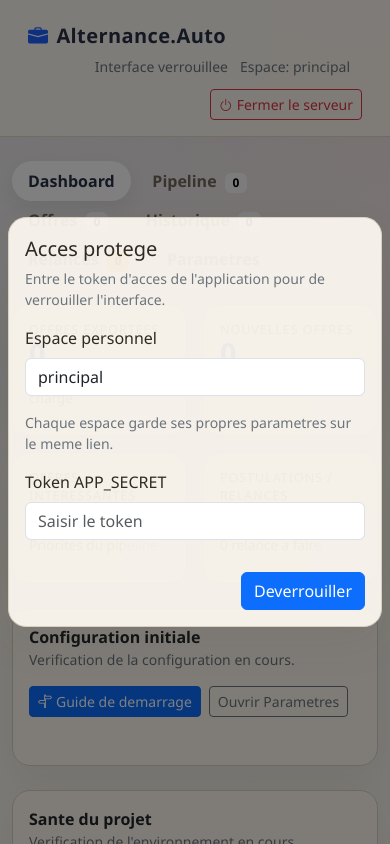
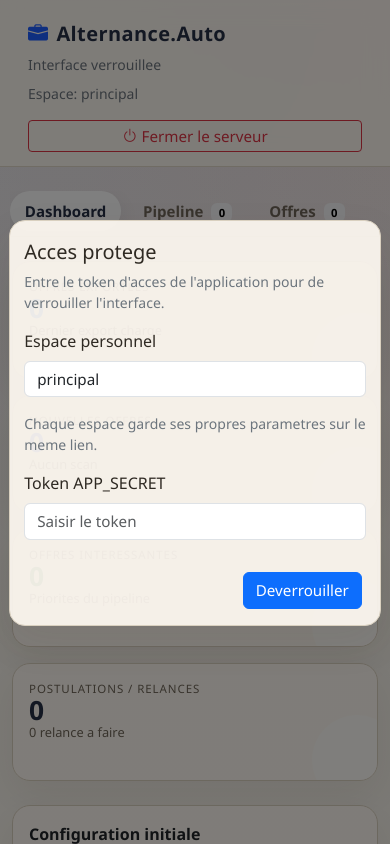
Before and after one commit to kaizenvtcgit/Automatisation-alternance, a Flask app: page / in a window 390 px wide. Run offline with Flask 3, Linux system fonts and the light colour scheme; data that the repository does not hold is empty.

Commit message:
Improve mobile responsiveness across dashboard and pipeline

```diff
--- a/templates/index.html
+++ b/templates/index.html
@@ -132,6 +132,16 @@
 
     .nav-tabs {
       border-bottom: 1px solid var(--line);
+      flex-wrap: nowrap;
+      overflow-x: auto;
+      overflow-y: hidden;
+      gap: 0.15rem;
+      padding-bottom: 0.35rem;
+      scrollbar-width: thin;
+    }
+
+    .nav-tabs .nav-item {
+      flex: 0 0 auto;
     }
 
     .nav-tabs .nav-link {
@@ -140,6 +150,7 @@
       font-weight: 600;
       border-radius: 999px;
       margin-right: 0.35rem;
+      white-space: nowrap;
     }
 
     .nav-tabs .nav-link.active {
@@ -161,6 +172,22 @@
       --bs-table-bg: transparent;
       --bs-table-color: var(--text);
       margin-bottom: 0;
+    }
+
+    .table-responsive {
+      -webkit-overflow-scrolling: touch;
+    }
+
+    #tab-offres .table {
+      min-width: 960px;
+    }
+
+    .historique-table {
+      min-width: 840px;
+    }
+
+    #tab-relances .table {
+      min-width: 820px;
     }
 
     .table th {
@@ -707,7 +734,7 @@
       justify-content: space-between;
       align-items: center;
       gap: 0.75rem;
-       flex-wrap: wrap;
+      flex-wrap: wrap;
     }
 
     .tag-editor {
@@ -868,6 +895,10 @@
     .app-toast-error { border-left: 4px solid var(--red); }
     .app-toast-warn { border-left: 4px solid var(--amber); }
 
+    .modal-dialog {
+      margin: 1rem;
+    }
+
     @keyframes fadeUp {
       from { opacity: 0; transform: translateY(6px); }
       to { opacity: 1; transform: translateY(0); }
@@ -884,8 +915,41 @@
     }
 
     @media (max-width: 991px) {
+      .navbar .page-shell {
+        align-items: flex-start;
+      }
+
+      .navbar-brand {
+        width: 100%;
+      }
+
+      .navbar-actions {
+        width: 100%;
+        justify-content: flex-start;
+        gap: 0.5rem;
+      }
+
+      .health-check-item,
+      .offer-card-header {
+        flex-direction: column;
+        align-items: stretch;
+      }
+
+      .kanban-col {
+        min-height: 380px;
+        padding: 1rem;
+      }
+
       .kanban-grid {
         grid-template-columns: repeat(6, minmax(300px, 1fr));
+      }
+
+      .offer-card-actions {
+        grid-template-columns: repeat(2, minmax(0, 1fr));
+      }
+
+      .sticky-actions {
+        top: 66px;
       }
     }
 
@@ -901,6 +965,131 @@
 
       .metric-value {
         font-size: 1.8rem;
+      }
+
+      .metric-card {
+        min-height: 118px;
+      }
+
+      .metric-label {
+        font-size: 0.72rem;
+      }
+
+      .navbar {
+        padding-top: 0.85rem !important;
+        padding-bottom: 0.85rem !important;
+      }
+
+      .navbar-actions > * {
+        width: 100%;
+      }
+
+      .nav-tabs {
+        margin-left: -0.1rem;
+        margin-right: -0.1rem;
+      }
+
+      .nav-tabs .nav-link {
+        padding: 0.55rem 0.9rem;
+        font-size: 0.94rem;
+      }
+
+      .pipeline-toolbar,
+      .settings-card,
+      .card.p-3 {
+        padding: 1rem !important;
+      }
+
+      .kanban-grid {
+        grid-template-columns: repeat(6, minmax(264px, 1fr));
+        gap: 1rem;
+      }
+
+      .kanban-col {
+        border-radius: 18px;
+        padding: 0.9rem;
+      }
+
+      .kanban-head {
+        margin-bottom: 0.85rem;
+        padding-bottom: 0.75rem;
+      }
+
+      .offer-card {
+        padding: 0.85rem;
+      }
+
+      .offer-title {
+        font-size: 0.96rem;
+      }
+
+      .offer-card-summary {
+        font-size: 0.83rem;
+        min-height: 0;
+      }
+
+      .offer-card-actions {
+        grid-template-columns: 1fr;
+      }
+
+      .settings-actions,
+      .settings-actions > div:last-child {
+        flex-direction: column;
+        align-items: stretch;
+      }
+
+      .setup-guide-steps,
+      .health-overview {
+        grid-template-columns: 1fr;
+      }
+
+      .app-toast {
+        min-width: 0;
+        width: min(100vw - 1.5rem, 420px);
+      }
+
+      .toast-shell {
+        left: 0.75rem;
+        right: 0.75rem;
+        top: 4.8rem;
+      }
+
+      .modal-dialog {
+        margin: 0.55rem;
+      }
+    }
+
+    @media (max-width: 575px) {
+      .metric-value {
+        font-size: 1.65rem;
+      }
+
+      .metric-note {
+        font-size: 0.8rem;
+      }
+
+      .summary-line,
+      .description-box,
+      .health-check-item,
+      .setup-step {
+        padding: 0.8rem 0.85rem;
+      }
+
+      .btn,
+      .form-control,
+      .form-select {
+        font-size: 0.95rem;
+      }
+
+      .modal-content {
+        border-radius: 16px;
+      }
+
+      .modal-header,
+      .modal-body,
+      .modal-footer {
+        padding-left: 0.9rem;
+        padding-right: 0.9rem;
       }
     }
   </style>
@@ -940,28 +1129,28 @@
     <div class="tab-content">
       <div class="tab-pane fade show active" id="tab-dashboard">
         <div class="row g-3 mb-4">
-          <div class="col-6 col-xl-3">
+          <div class="col-12 col-sm-6 col-xl-3">
             <div class="card metric-card p-3">
               <div class="metric-label">Offres exportees</div>
               <div class="metric-value text-primary" id="stat-offres">0</div>
               <div class="metric-note" id="stat-offres-note">Dernier export charge</div>
             </div>
           </div>
-          <div class="col-6 col-xl-3">
+          <div class="col-12 col-sm-6 col-xl-3">
             <div class="card metric-card p-3">
               <div class="metric-label">Nouvelles offres</div>
               <div class="metric-value" style="color:var(--blue)" id="stat-nouvelles">0</div>
               <div class="metric-note" id="stat-last-scan">Aucun scan</div>
             </div>
           </div>
-          <div class="col-6 col-xl-3">
+          <div class="col-12 col-sm-6 col-xl-3">
             <div class="card metric-card p-3">
               <div class="metric-label">Offres interessantes</div>
               <div class="metric-value" style="color:var(--green)" id="stat-interessantes">0</div>
               <div class="metric-note" id="stat-interessantes-note">Priorites du pipeline</div>
             </div>
           </div>
-          <div class="col-6 col-xl-3">
+          <div class="col-12 col-sm-6 col-xl-3">
             <div class="card metric-card p-3">
               <div class="metric-label">Postulations / relances</div>
               <div class="metric-value" style="color:var(--ink)" id="stat-postulations">0</div>
@@ -1078,7 +1267,7 @@
             <div class="card p-3 h-100">
               <div class="d-flex justify-content-between align-items-center mb-3">
                 <div class="fw-bold">Journal du pipeline</div>
-                <div class="d-flex gap-2">
+                <div class="d-flex gap-2 flex-wrap">
                   <button class="btn btn-sm btn-outline-secondary" onclick="copierLog()" title="Copier tout le journal du pipeline"><i class="bi bi-clipboard me-1"></i>Copier</button>
                   <button class="btn btn-sm btn-outline-danger" onclick="arreter()" title="Arreter le processus en cours"><i class="bi bi-stop-circle me-1"></i>Arreter</button>
                   <button class="btn btn-sm btn-outline-secondary" onclick="viderLog()" title="Vider le journal affiche">Vider</button>
@@ -1244,7 +1433,7 @@
             <div class="fw-bold">Configuration du profil</div>
             <div class="settings-subtitle">Les reglages sont sauvegardes dans `.env` et `export/profil_recherche.json`.</div>
           </div>
-          <div class="d-flex gap-2">
+          <div class="d-flex gap-2 flex-wrap">
             <button class="btn btn-outline-secondary" onclick="chargerSettings(true)">Recharger</button>
             <button class="btn btn-primary" id="settings-save-btn" onclick="saveSettings()">Sauvegarder les parametres</button>
           </div>
```
